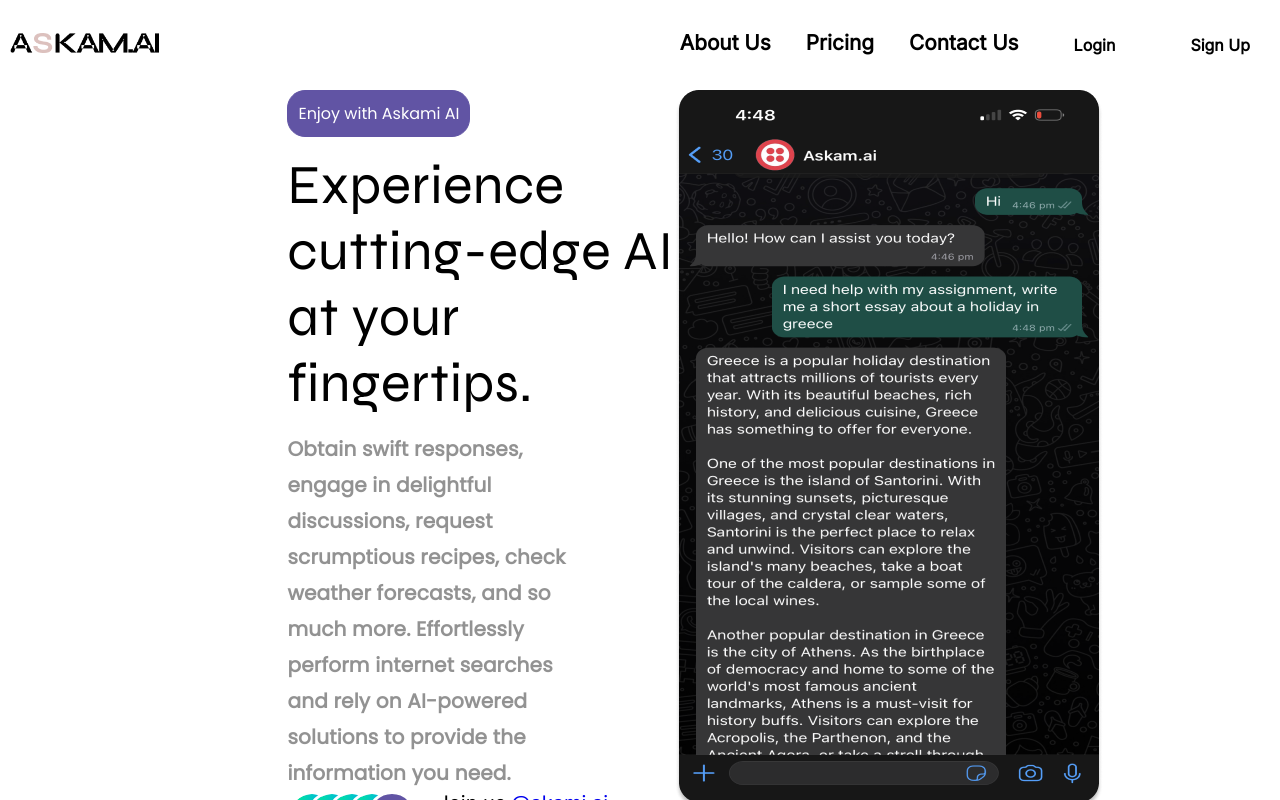
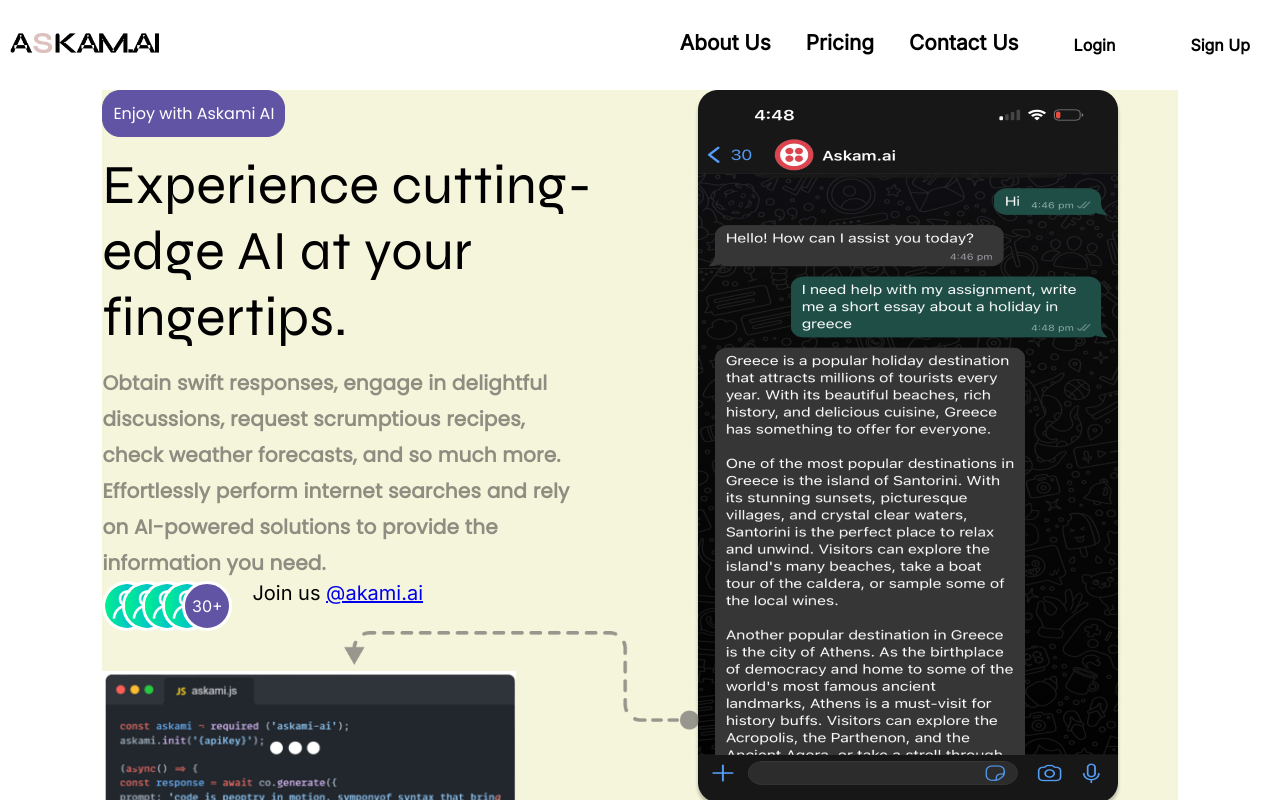
Before and after one commit to ShedrachJonah11/askam.ai, a React (Create React App) app: page / in a window 1280 px wide. Shown: the top 800 px of the page. Built offline with nearby package versions, Linux system fonts and the light colour scheme.

Commit message:
chore: fix home page styles (#1)

```diff
--- a/src/components/styles/Navbar.css
+++ b/src/components/styles/Navbar.css
@@ -9,13 +9,10 @@
 .navbarLogo {
   width: 30%;
 }
-*{
-  margin: 0;
-}
 
 .parent-nav{
   display: flex;
-  width: 100vw;
+  width: 100%;
   /* background-color: #000; */
 }
 
--- a/src/pages/Home.jsx
+++ b/src/pages/Home.jsx
@@ -14,10 +14,9 @@ import Navbar from "../components/Navbar";
 const Home = () => {
   const { images } = img;
   return (
-    <>
+    <div className="home">
       <Navbar />
-      <div className="home">
-        <div className="container">
+      <div className="TopContainer">
         <section className="homeSectionFirst">
           <div className="homeSectionIntro">
             <button className="btn ejoy">Enjoy with Askami AI</button>
@@ -115,7 +114,7 @@ const Home = () => {
         </article>
       </section>
       <footer className="homeFooter">
-          <div className="container">
+        <div className="footer-container">
           <div className="footerTable">
             <ul>
               <li className="footerliHeader">Product</li>
@@ -163,7 +162,6 @@ const Home = () => {
         </div>
       </footer>
     </div>
-    </>
   );
 };
 
--- a/src/pages/styles/Home.css
+++ b/src/pages/styles/Home.css
@@ -1,6 +1,8 @@
 .homeSectionFirst {
   display: flex;
   justify-content: space-between;
+  background-color: beige;
+  width: 100%;
 }
 .homeSectionIntro {
   width: 55%;
@@ -198,6 +200,7 @@
   background-color: #6154a4;
   color: white;
   padding-bottom: 20px;
+  width: 100%;
 }
 .homeFooter .footerliHeader {
   font-family: "Syne", sans-serif;
@@ -241,9 +244,21 @@ ul.footerTerms {
   justify-content: right;
 }
 
+.home{
+  width: 100%;
+  display: flex;
+  flex-direction: column;
+  align-items:  center;
+}
+.footer-container{
+  padding: 5rem;
+  padding-left: 10%;
+  padding-right: 10%;
+}
+
 @media screen and (max-width: 1025px) {
   .homeSectionIntro {
-    width: 60%;
+    width: 100%;
   }
   .homeSectionChatBot .chatbotImg {
     width: 100%;
@@ -319,3 +334,9 @@ ul.footerTerms {
     width: auto;
   }
 }
+
+.TopContainer{
+  width: 100%;
+  padding-left: 8%;
+  padding-right: 8%;
+}
```
Lines whose indentation alone changed are shown as unchanged.
